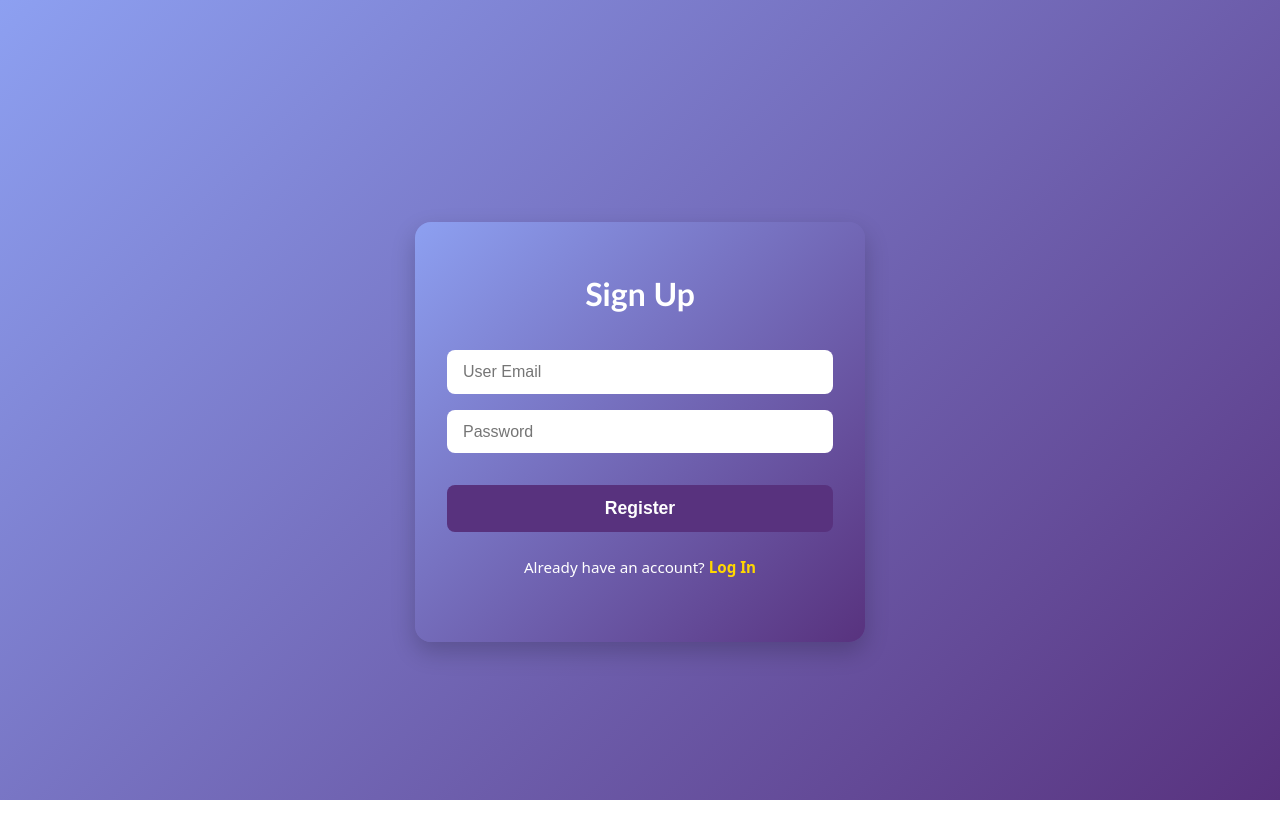
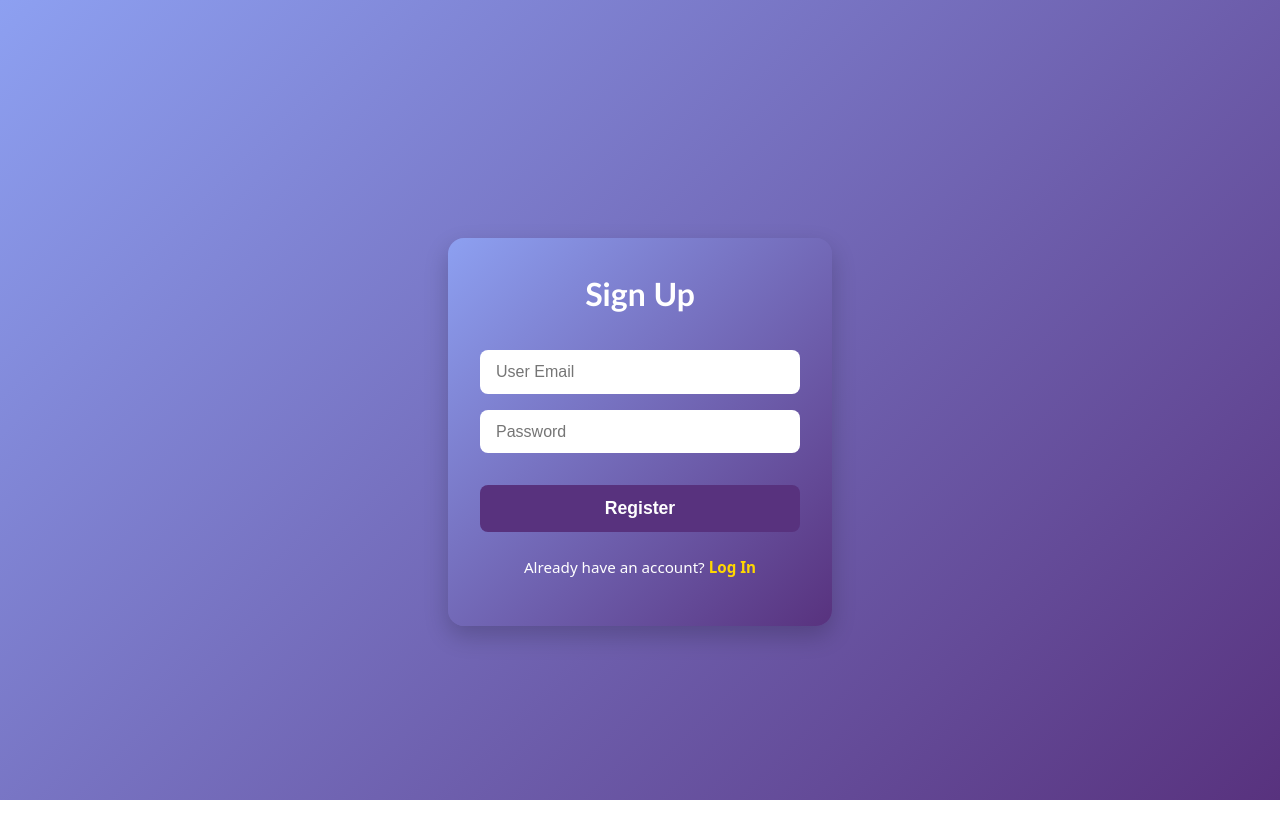
Before and after one commit to RauthIsaac/ToDoList, a React (Vite) app: page /#/signUp in a window 1280 px wide. Shown: the top 838 px of the page. Built offline with nearby package versions, Linux system fonts and the light colour scheme.

Commit message:
Edit Login & SignUp Style

```diff
--- a/src/pages/Login/Login.module.css
+++ b/src/pages/Login/Login.module.css
@@ -12,8 +12,6 @@
     display: flex;
     flex-direction: column;
     align-items: center;
-    width: 100%;
-    max-width: 420px;
     box-shadow: 0 10px 25px rgba(0, 0, 0, 0.2);
     box-sizing: border-box;
 }
--- a/src/pages/SignUp/SignUp.module.css
+++ b/src/pages/SignUp/SignUp.module.css
@@ -8,14 +8,12 @@
 }
 
 .signupCard {
-    padding: 3rem 2rem;
+    padding: 2rem;
     border-radius: 1rem;
     background: linear-gradient(135deg, #8da0f1 0%, #58327e 100%);
     display: flex;
     flex-direction: column;
     align-items: center;
-    width: 100%;
-    max-width: 450px;
     box-shadow: 0 10px 25px rgba(0, 0, 0, 0.2);
     box-sizing: border-box;
 }
@@ -40,7 +38,7 @@
     padding: 0.8rem 1rem;
     margin: 0.5rem 0rem;
     color: #58327e;
-    width: 100%;
+    min-width: 20rem;
     font-size: 1rem;
     box-sizing: border-box;
     outline: none;
```
